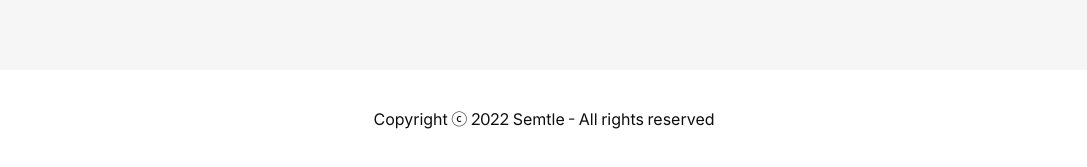
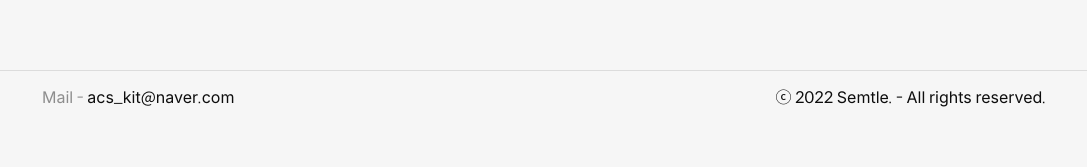
Before and after one commit to jkc-mycode/KIT-CE-CS-Frontend, a React (Create React App) app: page /view/1 in a window 1280 px wide. Shown: the part 783-950 px from the top of the page, without its empty margins (96-1183 px from the left). After the commit the page ends 924 px from the top, so only its background shows below. Built offline with nearby package versions, Linux system fonts and the light colour scheme; no server answers.

Commit message:
22.09.04. footer 수정

```diff
--- a/src/Components/footer.css
+++ b/src/Components/footer.css
@@ -1,11 +1,21 @@
 .footer {
-    display: flex;
-    justify-content: center;
-    align-items: center;
+    border-top: 1px solid #73737333;
 
     margin-top: 50px;
-    background-color: #FFFFFF;
-    height: 100px;
 
-    text-align: center;
+    height: 70px;
+
+    color: #737373cc;
 }
+
+.footer_container {
+    display: flex;
+    justify-content: space-between;
+
+    padding-left: 20px;
+    padding-right: 20px;
+}
+
+.copyright {
+    color: #0D0D0D;
+}
--- a/src/Components/footer.js
+++ b/src/Components/footer.js
@@ -3,7 +3,16 @@ import './footer.css';
 const Footer = () => {
     return (
         <div className="footer">
-            <p>Copyright ⓒ 2022 Semtle - All rights reserved</p>
+            <div className='viewSection'>
+                <div className='footer_container'>
+                    <div className='left_footer'>
+                        <p>Mail - <a href="mailto:﻿acs_kit@naver.com?subject=[ACS_KIT]">acs_kit@naver.com</a></p>
+                    </div>
+                    <div className='right_footer'>
+                        <p className='copyright'>ⓒ 2022 Semtle. - All rights reserved.</p>
+                    </div>
+                </div>
+            </div>
         </div>
     )
 }
```
